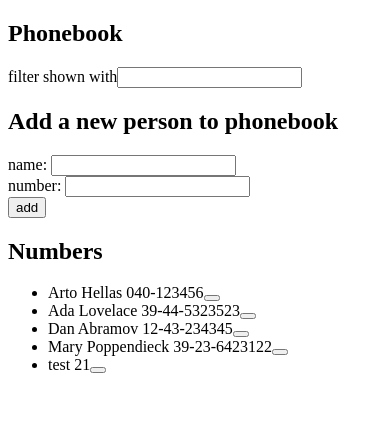
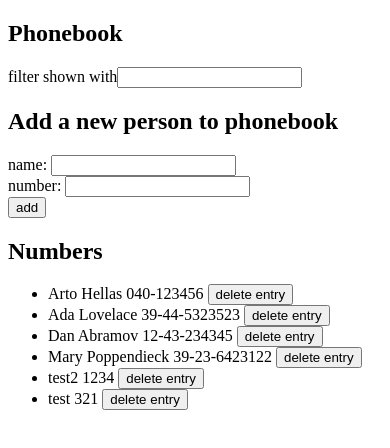
Before and after one commit to tianpeng97/react-testing-ground, a React (Create React App) app in the folder part2/: page / in a window 390 px wide. Shown: the top 448 px of the page. Built offline with nearby package versions, Linux system fonts and the light colour scheme; data requests are answered from the project's data file.

Commit message:
finish Phonebook app

```diff
--- a/part2/db.json
+++ b/part2/db.json
@@ -21,9 +21,14 @@
       "id": 4
     },
     {
+      "name": "test2",
+      "number": "1234",
+      "id": 6
+    },
+    {
       "name": "test",
-      "number": "21",
-      "id": 5
+      "number": "321",
+      "id": 7
     }
   ]
 }
--- a/part2/src/Phonebook.jsx
+++ b/part2/src/Phonebook.jsx
@@ -25,9 +25,11 @@ const Phonebook = () => {
   }
 
   const removePerson = (id) => {
-    const name = persons.filter((person) => person.id === id)
+    const name = persons.filter((person) => person.id === id)[0].name
     if (window.confirm(`Delete ${name}?`)) {
-      personServices.remove(id)
+      personServices
+        .remove(id)
+        .catch((err) => alert(`${name} already deleted from db.`))
       setPersons(persons.filter((person) => person.id !== id))
     }
   }
@@ -35,16 +37,34 @@ const Phonebook = () => {
   const handleSubmit = (event) => {
     event.preventDefault()
 
-    // const person = persons.filter((person) => person.name === newName)
+    const personsSameName = persons.filter((person) => person.name === newName)
+    const isRedundant = personsSameName.length !== 0
 
-    const personObject = {
-      name: newName,
-      number: newNumber,
-    }
+    if (isRedundant) {
+      const personToAdd = personsSameName[0]
+      if (
+        window.confirm(
+          `${personToAdd.name} is already added to the phonebook, replace the old number with a new one?`
+        )
+      ) {
+        const personObject = { ...personsSameName[0], number: newNumber }
 
-    if (persons.find((person) => person.name === newName)) {
-      alert(`${newName} is already added to phonebook`)
+        personServices.update(personToAdd.id, personObject).then((res) => {
+          setPersons(
+            persons.map((person) =>
+              person.id === personToAdd.id ? res : person
+            )
+          )
+          setNewName('')
+          setNewNumber('')
+        })
+      }
     } else {
+      const personObject = {
+        name: newName,
+        number: newNumber,
+      }
+
       personServices.add(personObject).then((res) => {
         setPersons(persons.concat(res))
         setNewName('')
--- a/part2/src/components/Person.jsx
+++ b/part2/src/components/Person.jsx
@@ -3,8 +3,8 @@ import React from 'react'
 const Person = ({ person, removePerson }) => {
   return (
     <li>
-      {person.name} {person.number}
-      <button onClick={() => removePerson(person.id)}></button>
+      {person.name} {person.number}{' '}
+      <button onClick={() => removePerson(person.id)}>delete entry</button>
     </li>
   )
 }
--- a/part2/src/index.jsx
+++ b/part2/src/index.jsx
@@ -1,5 +1,6 @@
 import React from 'react'
 import ReactDOM from 'react-dom/client'
 import Phonebook from './Phonebook'
+import './index.css'
 
 ReactDOM.createRoot(document.getElementById('root')).render(<Phonebook />)
--- a/part2/src/services/persons.js
+++ b/part2/src/services/persons.js
@@ -11,11 +11,16 @@ const add = (newPerson) => {
   return request.then((res) => res.data)
 }
 
+const update = (id, newPerson) => {
+  const request = axios.put(`${baseUrl}/${id}`, newPerson)
+  return request.then((res) => res.data)
+}
+
 const remove = (id) => {
   const request = axios.delete(`${baseUrl}/${id}`)
   return request.then((res) => res.data)
 }
 
-const services = { getAll, add, remove }
+const services = { getAll, add, update, remove }
 
 export default services
```
Also changed, not shown: part2/notes.txt, part2/src/index.css (added).
